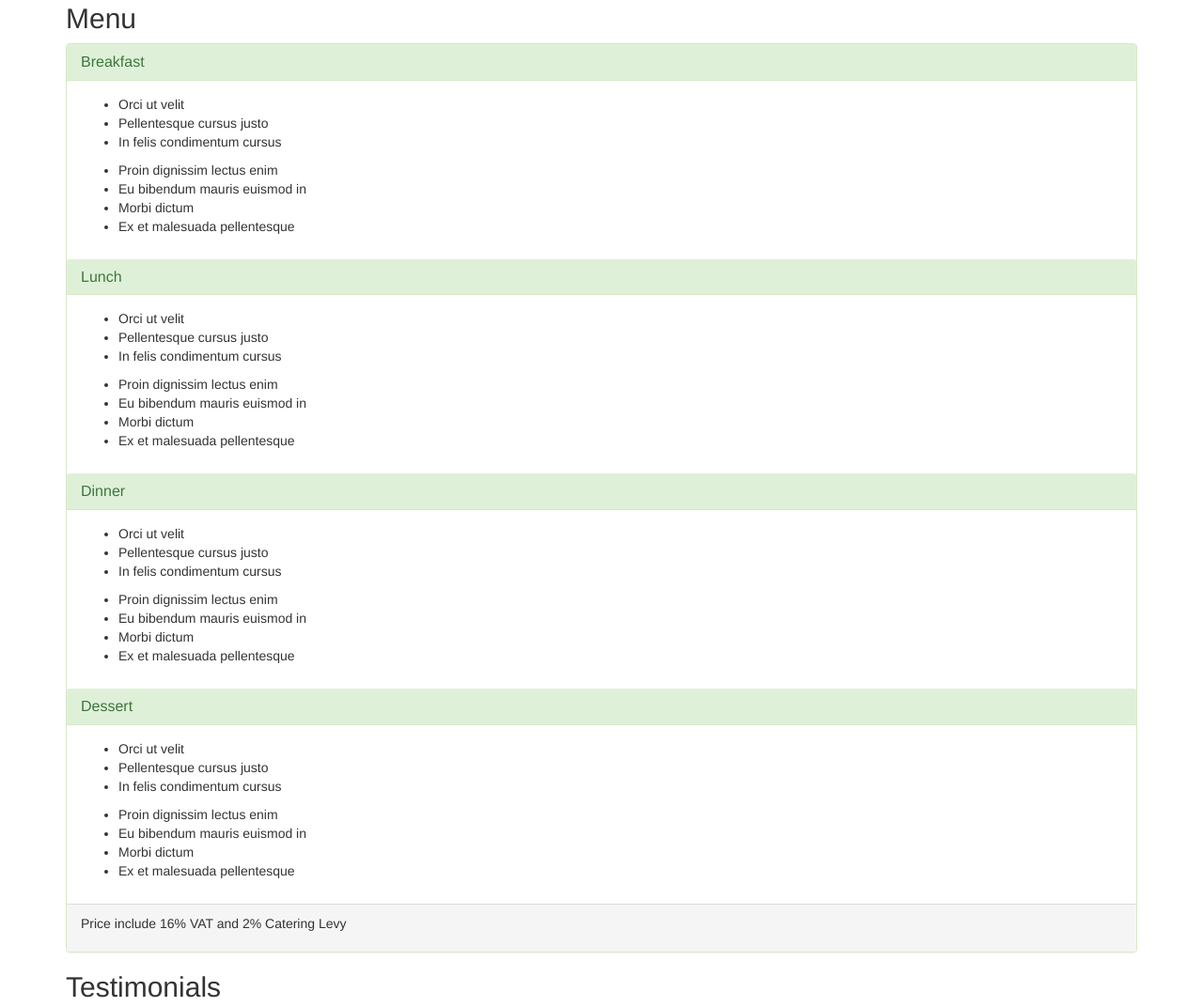
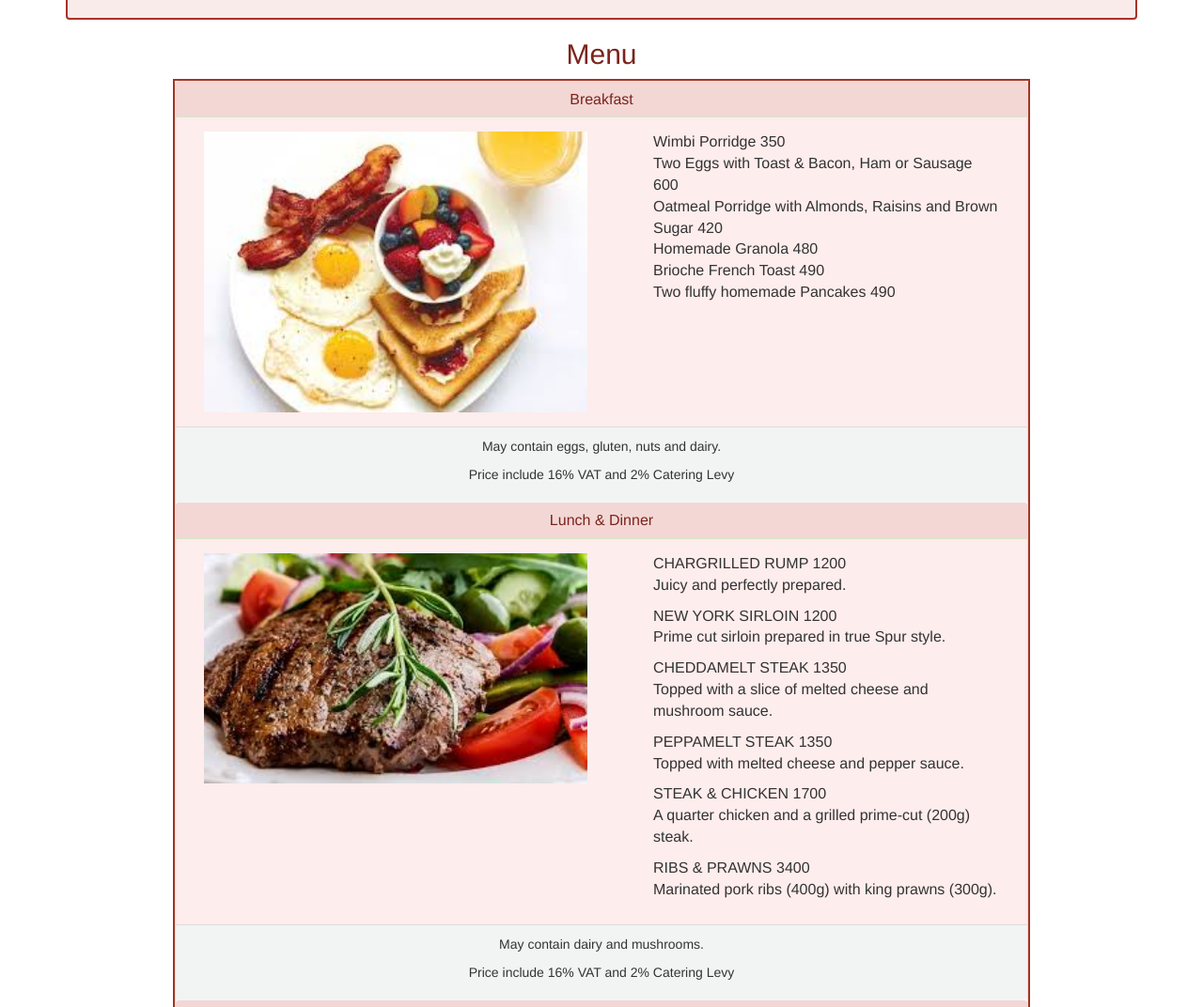
Before and after one commit to carolwanjohi/practising-bootstrap, a plain HTML site: page catering.html in a window 1280 px wide. Shown: the part 397-1469 px from the top of the page at 94% size. Drawn offline with Linux system fonts and the light colour scheme.

Commit message:
Update catering.html and catering.css content, and add images

```diff
--- a/catering.html
+++ b/catering.html
@@ -5,6 +5,7 @@
   <meta charset="utf-8">
   <title>MaryCarol Caterers</title>
   <link href="css/bootstrap.css" rel="stylesheet" type="text/css">
+  <link href="css/catering.css" rel="stylesheet" type="text/css">
 </head>
 
 <body>
@@ -20,98 +21,112 @@
         linen, tents and dance floors. We offer cutting edge design for every event. We serve all of Southern California, including Orange County, Los Angeles and Riverside Counties. With over 40 years as an industry leader, our experience in catering
         and event rentals is unmatched.</p>
     </div>
-    <h2>Menu</h2>
+
+    <h2 class="menu">Menu</h2>
+    <div class="menu-list">
       <div class="panel panel-success">
         <div class="panel-heading">
           <h2 class="panel-title">Breakfast</h2>
         </div>
-
-      <div class="panel-body">
+        <div class="panel-body"class="row">
+          <div class="col-md-6">
+            <img src="images/image11.jpg" alt="image11">
+          </div>
+          <div class="col-md-6">
             <ul>
-          <li>Orci ut velit</li>
-          <li>Pellentesque cursus justo</li>
-          <li>In felis condimentum cursus</li>
-        </ul>
-        <ul>
-          <li>Proin dignissim lectus enim</li>
-          <li>Eu bibendum mauris euismod in</li>
-          <li>Morbi dictum</li>
-          <li>Ex et malesuada pellentesque</li>
+              <li>Wimbi Porridge 350</li>
+              <li> Two Eggs with Toast & Bacon, Ham or Sausage 600</li>
+              <li>Oatmeal Porridge with Almonds, Raisins and Brown Sugar 420 </li>
+              <li>Homemade Granola 480</li>
+              <li>Brioche French Toast 490</li>
+              <li>Two fluffy homemade Pancakes 490</li>
             </ul>
           </div>
-
-
-      <div class="panel-heading">
-        <h2 class="panel-title">Lunch</h2>
         </div>
-
-      <div class="panel-body">
-        <ul>
-          <li>Orci ut velit</li>
-          <li>Pellentesque cursus justo</li>
-          <li>In felis condimentum cursus</li>
-        </ul>
-        <ul>
-          <li>Proin dignissim lectus enim</li>
-          <li>Eu bibendum mauris euismod in</li>
-          <li>Morbi dictum</li>
-          <li>Ex et malesuada pellentesque</li>
-        </ul>
+        <div class="panel-footer">
+          <p>May contain eggs, gluten, nuts and dairy.</p>
+          <p>Price include 16% VAT and 2% Catering Levy</p>
         </div>
 
         <div class="panel-heading">
-        <h2 class="panel-title">Dinner</h2>
+          <h2 class="panel-title">Lunch & Dinner</h2>
         </div>
 
-      <div class="panel-body">
+        <div class="panel-body" class="row">
+          <div class="col-md-6">
+            <img src="images/image12.jpg" alt="image12">
+          </div>
+          <div class="col-md-6">
             <ul>
-          <li>Orci ut velit</li>
-          <li>Pellentesque cursus justo</li>
-          <li>In felis condimentum cursus</li>
+              <li>CHARGRILLED RUMP	1200
+              <p>Juicy and perfectly prepared. </p>	</li>
+              <li>NEW YORK SIRLOIN	1200
+              <p>Prime cut sirloin prepared in true Spur style. </p></li>
+              <li>CHEDDAMELT STEAK	1350
+              <p>Topped with a slice of melted cheese and
+                    mushroom sauce. </p></li>
+              <li>PEPPAMELT STEAK	1350
+              <p>Topped with melted cheese
+                    and pepper sauce. </p></li>
+              <li>STEAK & CHICKEN	1700
+              <p>A quarter chicken and a grilled prime-cut (200g) steak. </p></li>
+              <li>RIBS & PRAWNS	3400
+              <p>Marinated pork ribs (400g) with king prawns (300g). </p></li>
             </ul>
-        <ul>
-          <li>Proin dignissim lectus enim</li>
-          <li>Eu bibendum mauris euismod in</li>
-          <li>Morbi dictum</li>
-          <li>Ex et malesuada pellentesque</li>
-        </ul>
+          </div>
+        </div>
+        <div class="panel-footer">
+          <p>May contain dairy and mushrooms.</p>
+          <p>Price include 16% VAT and 2% Catering Levy</p>
         </div>
 
         <div class="panel-heading">
           <h2 class="panel-title">Dessert</h2>
         </div>
-
-      <div class="panel-body">
+        <div class="panel-body" class="row">
+          <div class="col-md-6">
+            <img src="images/image13.jpg" alt="image13">
+          </div>
+        <div class="col-md-6">
           <ul>
-          <li>Orci ut velit</li>
-          <li>Pellentesque cursus justo</li>
-          <li>In felis condimentum cursus</li>
-        </ul>
-        <ul>
-          <li>Proin dignissim lectus enim</li>
-          <li>Eu bibendum mauris euismod in</li>
-          <li>Morbi dictum</li>
-          <li>Ex et malesuada pellentesque</li>
+            <li>CLASSIC WAFFLE	500
+            <p>Our traditional home-baked Spur Waffle, topped with soft
+                   serve and caramel syrup. </p></li>
+            <li>* NEW * CHOCOLATE CAKE 550</li>
+            <li>CHOCOLATE & STRAWBERRY WAFFLE PECAN NUT SUNDAE DELIGHT 400
+            <p>Generous dollops of cream, soft serve, pecan nuts
+                  and lashings of rich chocolate sauce. </p></li>
+            <li>CHOCOLATE BROWNIE 500
+            <p>American-style chocolate fudge brownie sprinkled
+                    with pecan nuts. </p></li>
+            <li>CHEESECAKE 500
+            <p>Chilled cheesecake square on a buttery biscuit crumble. </p></li>
             </ul>
           </div>
-
+        </div>
         <div class="panel-footer">
+          <p>Desserts may contain gluten, nuts, eggs and dairy. </p>
           <p>Price include 16% VAT and 2% Catering Levy</p>
         </div>
+      </div>
+    </div>
+
+    <h2 class="testimonials">Testimonials</h2>
+    <blockquote class="bg-info">"It was a fantastic evening in your superb restaurant which was enjoyed by everyone who was
+                                                      fortunate to be there. The menu, ambience and special attention given by your staff to the
+                                                      guests, was as always of the highest standard. We continue to receive compliments by many
+                                                      of those who were present"<br /> Leonie & Lise</blockquote>
+    <blockquote class="bg-info">"Thank you for an enchanting evening. We drove past a couple of evenings and we were enchanted
+                                                      by the magical lights. We knew we had to pay your beautiful restaurant a visit. We never
+                                                      bargained on this wonderful experience. Excellent food, service and entertainment. We will have
+                                                      many more stories to tell about your wonderul place"<br /> Fransesca Bell
+    </blockquote>
+    <blockquote class="bg-info">"My daughter and I ate what I consider is the best Indian meal I have ever eaten. The food
+                                                      was excellent, especially the Narikel Duck. The service was discrete efficient. This restaurant is a
+                                                      cut above the average  and I would wholehearted recommend without any reservations whatsoever.
+                                                      Good pricing too."<br /> Jane Jones
+    </blockquote>
 
     </div>
-
-    <h2>Testimonials</h2>
-    <ul>
-      <blockquote class="bg-info">A sodales elit tempor ut</blockquote>
-      <blockquote class="bg-info">Ut elit augue</blockquote>
-      <blockquote class="bg-info">Imperdiet eu est faucibus</blockquote>
-      <blockquote class="bg-info">Tristique hendrerit mi</blockquote>
-      <blockquote class="bg-info">Proin in ex lectus</blockquote>
-      <blockquote class="bg-info">Donec accumsan in nisi non ultricies</blockquote>
-    </ul>
-  </div>
-
   </body>
-
 </html>
--- /dev/null
+++ b/css/catering.css
@@ -0,0 +1,62 @@
+body{
+
+}
+.jumbotron{
+  text-align: center;
+  background-color: #f2d7d5;
+  font-family: fantasy;
+  border: 2px solid #A93226;
+}
+.jumbotron h1, h2 {
+color: #7b241c;
+}
+.well{
+  background-color: #F9EBEA;
+  font-size: 16px;
+  border: 2px solid #A93226;
+}
+.menu{
+  text-align: center;
+
+}
+.menu-list{
+  margin: auto;
+  width: 80%;
+  border: 2px solid #A93226;
+}
+.panel-success > .panel-heading {
+  background-color: #f2d7d5;
+  border-color: #d6e9c6;
+  color: #7b241c;
+  text-align: center;
+  font-weight: bold;
+}
+.panel-success > .panel-body{
+  background-color: #FDEDEC;
+  vertical-align: middle middle;
+  font-size: 16px;
+}
+.panel-success > .panel-body li{
+  list-style-type: none;
+}
+.panel-success > .panel-footer{
+  text-align: center;
+  background-color:#F2F4F4;
+}
+img{
+  width: 100%;
+  height: 100%;
+  display: block;
+  margin: 0 auto;
+}
+.testimonials{
+  text-align: center;
+}
+blockquote{
+  border-left: 10px solid #7b241c;
+  font-size: 16px;
+}
+.bg-info{
+background-color:#FDEDEC;
+text-align: center;
+}
```
Also changed, not shown: images/image11.jpg (added), images/image12.jpg (added), images/image13.jpg (added). Lines whose indentation alone changed are shown as unchanged.
